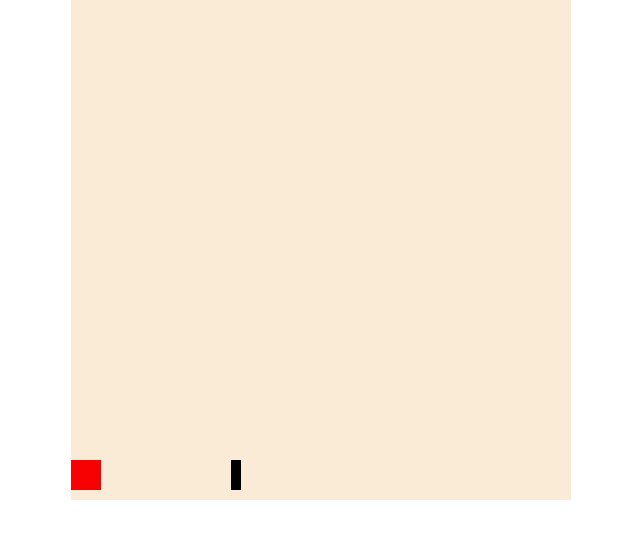
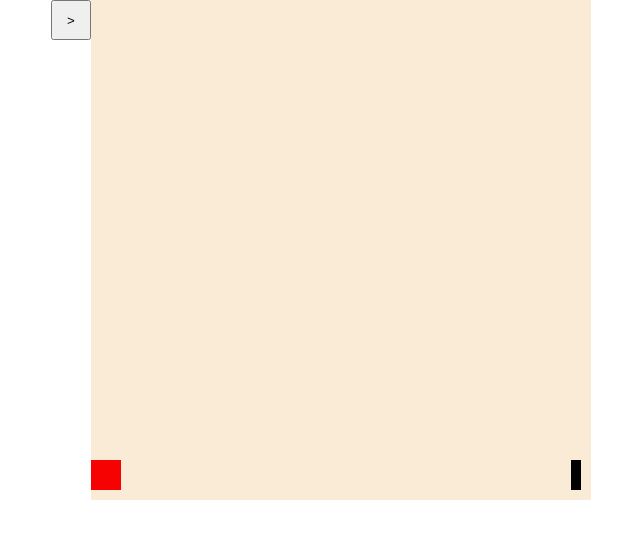
Before and after one commit to thugperfect/Dino-Game, a plain HTML site: page index.html in a window 1280 px wide. Shown: the whole page, without its empty margins (319-959 px from the left). Drawn offline with Linux system fonts and the light colour scheme.

Commit message:
start btn

```diff
--- a/index.html
+++ b/index.html
@@ -7,8 +7,10 @@
     <title>Document</title>
     <link rel="stylesheet" href="style.css">
 </head>
-<body>
-    <div class="body">
+<body id= "mbody" onload="game(0)"> <button id="start">></button>
+    <div class="body" >
+
+
         <div id="you"></div>
         <div id="obj"></div>
     </div>
--- a/script.js
+++ b/script.js
@@ -12,11 +12,29 @@ function jump(){
         let youTop = parseInt(window.getComputedStyle(you).getPropertyValue("top"))
         let objEnd = parseInt(window.getComputedStyle(obj).getPropertyValue("left"))
         if(objEnd < 30 && objEnd >0 && youTop>430){
-            window.alert("game over!")
+
         }
     },10)
 
 }
-document.addEventListener("keypress",(event)=>{
-    jump()
-})
+
+
+
+function game(f){
+    let btn = document.getElementById("start")
+    let body = document.getElementById("mbody")
+    btn.addEventListener("click",()=>{
+        if(f === 0){
+            btn.innerHTML="||"
+            document.addEventListener("keypress",(event)=>{
+                jump()
+            })
+            body.setAttribute("onclick","game(1)")
+
+        }
+        else{
+            btn.innerHTML= ">"
+            body.setAttribute("onclick","game(0)")
+        }
+    })
+}
--- a/style.css
+++ b/style.css
@@ -25,10 +25,19 @@ body{
     position: relative;
     top: 430px;
     left: 480px;
-    animation: obj 3s linear infinite ;
+
+}
+
+#start{
+    width: 40px;
+    height: 40px;
+
 }
 .jump{
     animation: jump 0.5s linear;
+}
+.run{
+    animation: obj 3s linear infinite ;
 }
 @keyframes jump {
     0%{
```
